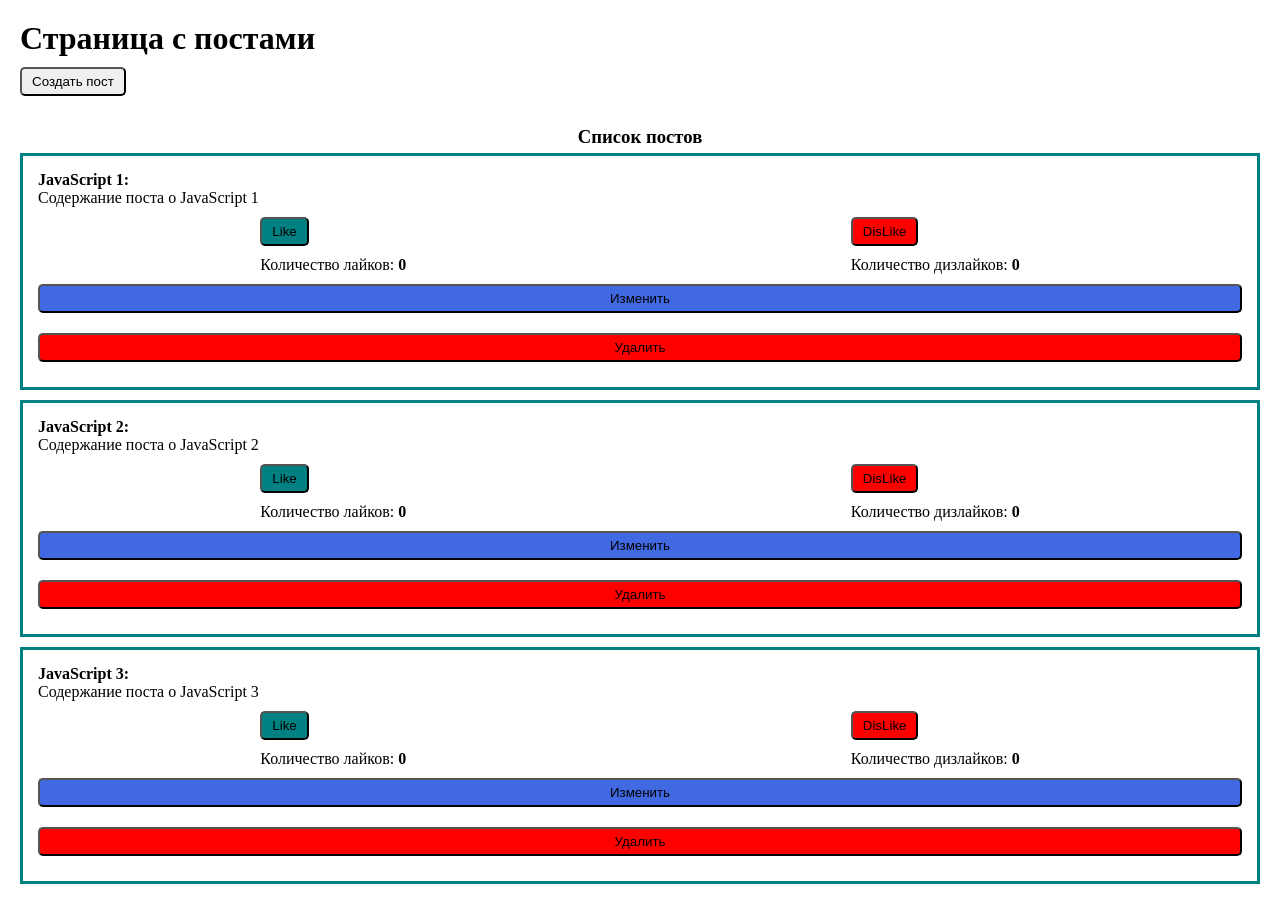
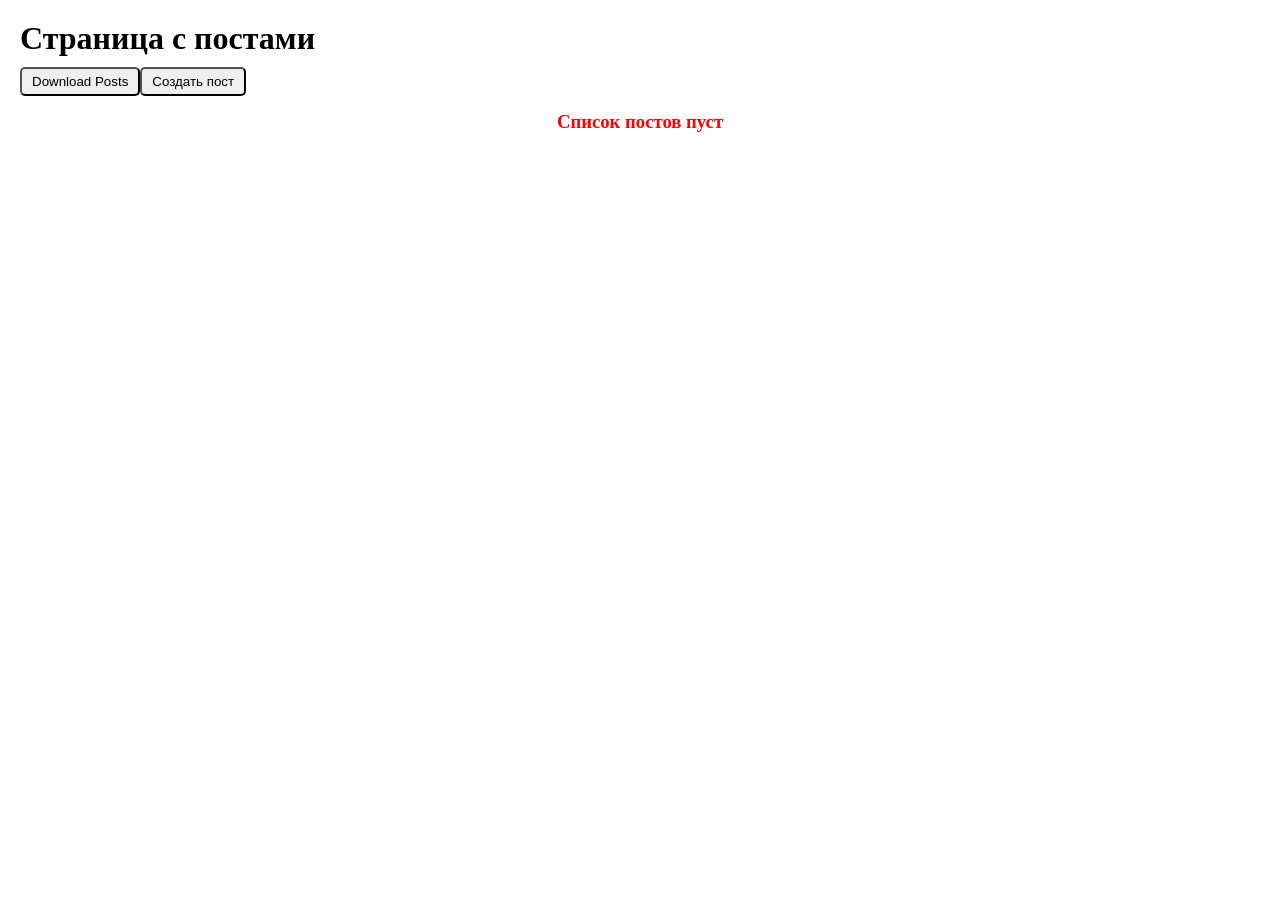
Before and after one commit to MAG1980/Vue3_Learning, a Vue app: page / in a window 1280 px wide. After the commit the page ends 800 px from the top, so only its background shows below. Built offline with nearby package versions, Linux system fonts and the light colour scheme.

Commit message:
Добавил получение постов с сервера Использую fakeAPI jsonplaceholder. Асинхронные запросы делаю с помощью модуля axios по нажатию на кнопку.

```diff
--- a/package.json
+++ b/package.json
@@ -10,6 +10,7 @@
   "dependencies": {
     "@vue/cli-plugin-vuex": "4.5.15",
     "@web-types/vue-router": "3.1.0-1",
+    "axios": "0.25.0",
     "core-js": "^3.6.5",
     "vue": "^3.0.0-0",
     "vue-router": "3.5.3",
--- a/src/App.vue
+++ b/src/App.vue
@@ -1,6 +1,7 @@
 <template>
   <div class="app">
     <h1>Страница с постами</h1>
+    <MyButton @click="fetchPosts">Download Posts</MyButton>
     <MyButton @click="showDialog">Создать пост</MyButton>
     <MyDialog v-model:show="dialogVisible">
       <post-form @create-post="addPost"></post-form>
@@ -12,6 +13,7 @@
 <script>
 import PostForm from "@/components/PostForm.vue";
 import PostList from "@/components/PostList.vue";
+import axios from "axios";
 export default {
   components: {
     PostForm,
@@ -22,28 +24,13 @@ export default {
       dialogVisible: false,
       post_title: "",
       post_content: "",
-      posts: [
-        {
-          id: 1,
-          title: "JavaScript 1",
-          content: "Содержание поста о JavaScript 1",
-        },
-        {
-          id: 2,
-          title: "JavaScript 2",
-          content: "Содержание поста о JavaScript 2",
-        },
-        {
-          id: 3,
-          title: "JavaScript 3",
-          content: "Содержание поста о JavaScript 3",
-        },
-      ],
+      posts: [],
     };
   },
   methods: {
     addPost(post) {
       this.posts.push(post);
+      this.hideDialog();
     },
     removePost(post) {
       this.posts = this.posts.filter((item) => item.id !== post.id);
@@ -53,6 +40,17 @@ export default {
     },
     hideDialog() {
       this.dialogVisible = false;
+    },
+    async fetchPosts() {
+      try {
+        const response = await axios.get(
+          "https://jsonplaceholder.typicode.com/posts?_limit=10"
+        );
+        this.posts = response.data;
+        console.log(response);
+      } catch (e) {
+        console.log(e);
+      }
     },
   },
 };
```
